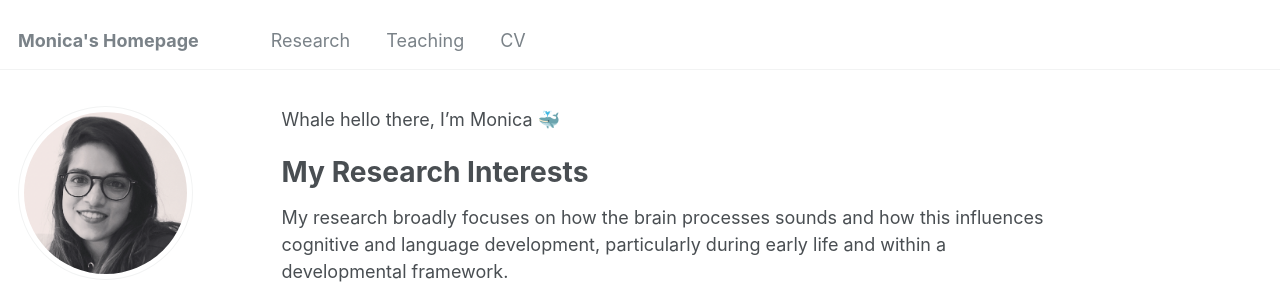
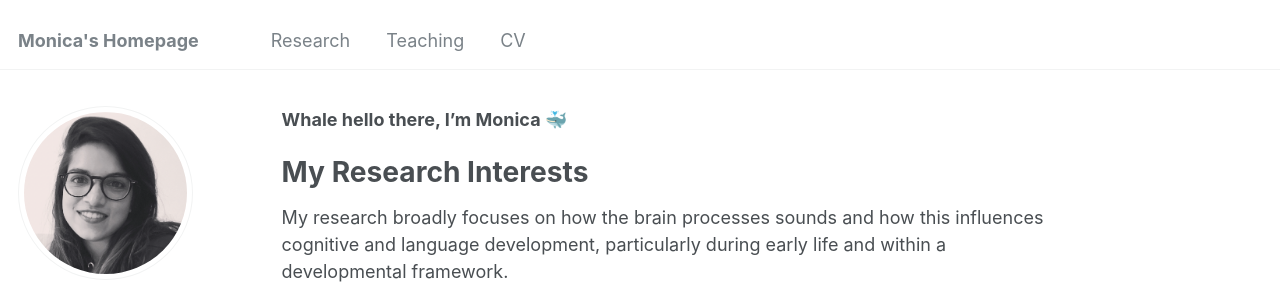
Before and after one commit to hahaharmonica/hahaharmonica.github.io, a Jekyll site: the page built from _pages/about.md, in a window 1280 px wide. Shown: the top 291 px of the page. Built offline with Jekyll 4.4.1, drawn with Linux system fonts in a browser that asks for light colours.

```diff
--- a/_pages/about.md
+++ b/_pages/about.md
@@ -8,7 +8,7 @@ redirect_from:
   - /about.html
 ---
 
-Whale hello there, I'm Monica 🐳
+**Whale hello there, I'm Monica 🐳**
 
 
 
```
